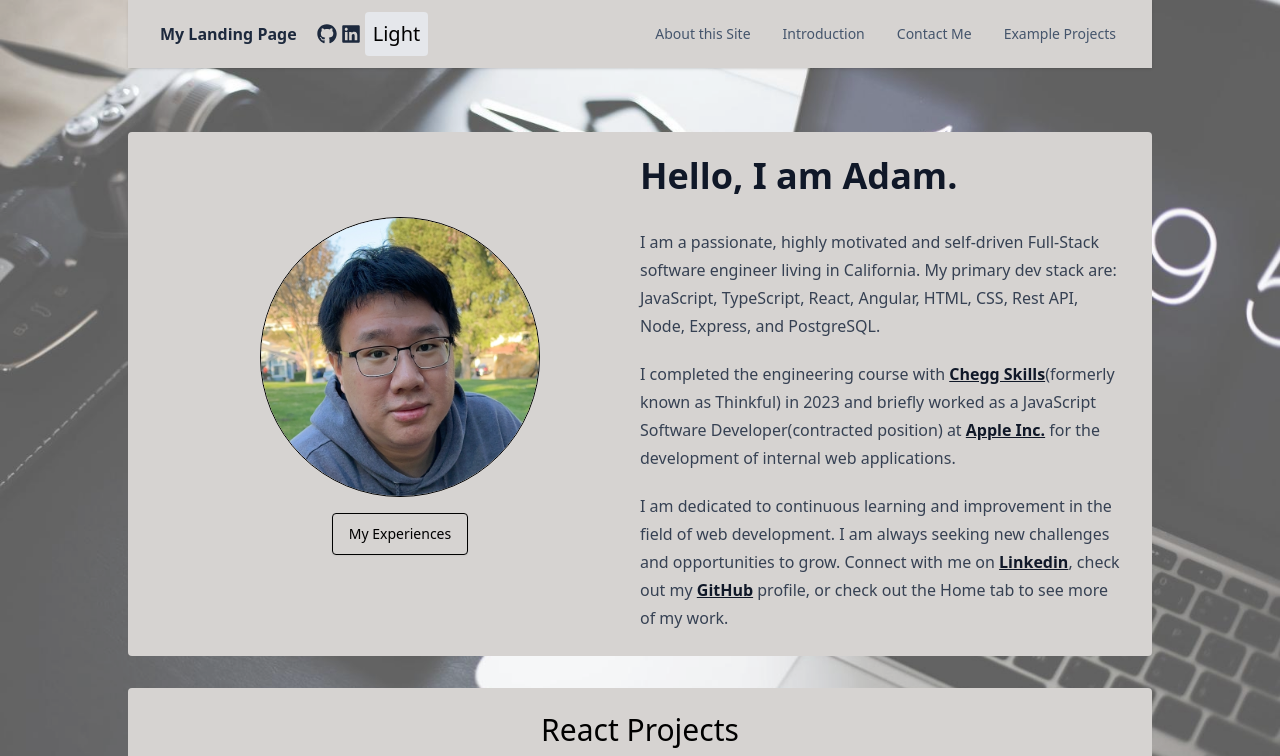
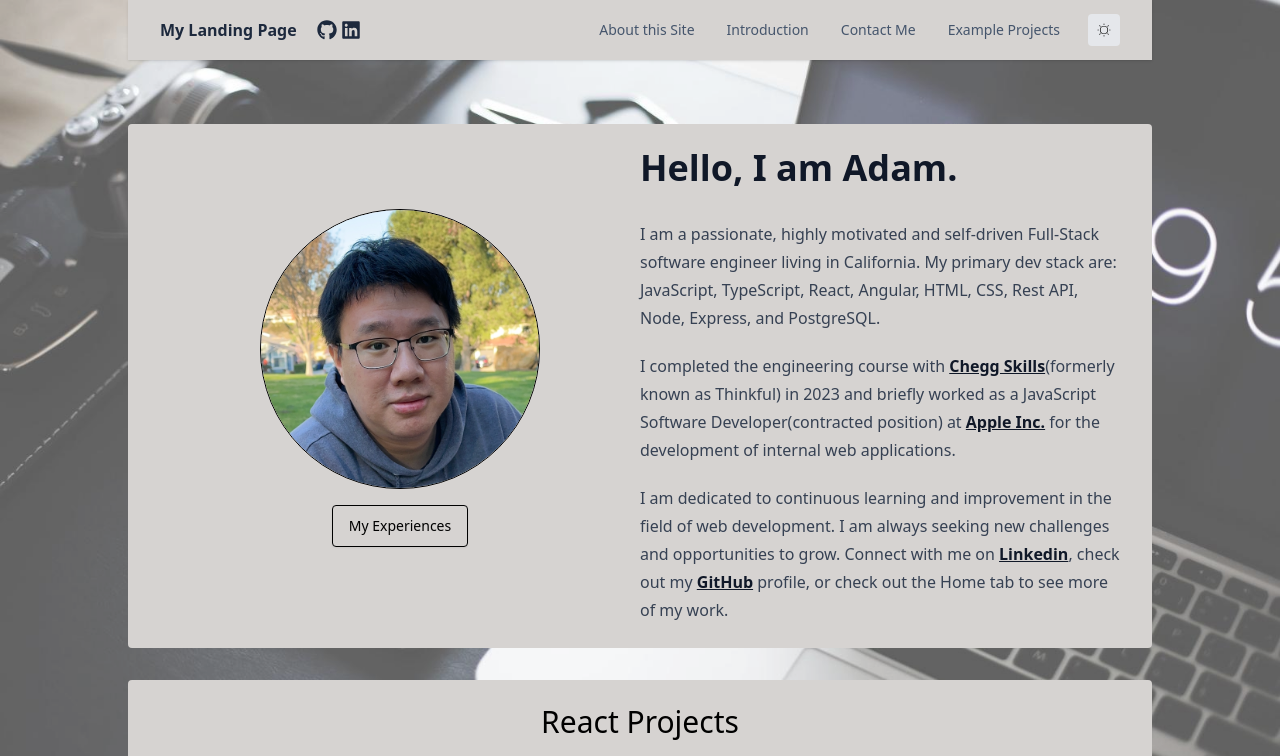
Before and after one commit to adam780930/react-practice, a React (Vite) app: page / in a window 1280 px wide. Shown: the top 756 px of the page. Built offline with nearby package versions, Linux system fonts and the light colour scheme.

Commit message:
updated styling for darkmode

```diff
--- a/src/components/Modal.jsx
+++ b/src/components/Modal.jsx
@@ -2,7 +2,7 @@ const Modal = ({ modalContent, closeButton }) => {
   return (
     <div>
         <div className="fixed inset-0  bg-stone-900/75 flex items-center justify-center z-50">
-          <div className="rounded-lg shadow-xl w-full max-w-3xl mx-4 bg-stone-300">
+          <div className="rounded-lg shadow-xl w-full max-w-3xl mx-4 bg-stone-300 dark:bg-black dark:text-white">
             <div className="p-4 border-b">
               <h1 className="text-3xl font-semibold">Experiences</h1>
             </div>
--- a/src/components/Navigation.jsx
+++ b/src/components/Navigation.jsx
@@ -13,7 +13,7 @@ function Navigation() {
   return (
     <div>
       <header>
-        <nav className="block w-full max-w-5xl px-4 py-2 mx-auto bg-stone-300 bg-opacity-90 sticky top-3 shadow lg:px-8 lg:py-3 backdrop-blur-lg backdrop-saturate-150 z-9999">
+        <nav className="block w-full max-w-5xl px-4 py-2 mx-auto bg-stone-300 bg-opacity-90 sticky top-3 shadow lg:px-8 lg:py-3 backdrop-blur-lg backdrop-saturate-150 z-9999 dark:bg-black dark:text-white">
           <div className="container flex flex-wrap items-center justify-between mx-auto text-slate-800">
             <div className="flex items-center gap-1 text-xl">
               <Link to="/">
@@ -22,7 +22,6 @@ function Navigation() {
                 </div>
               </Link>
               <Reacticons />
-              <ThemeToggle />
             </div>
             <div className="hidden lg:block">
               <ul className="flex flex-col gap-2 mt-2 mb-4 lg:mb-0 lg:mt-0 lg:flex-row lg:items-center lg:gap-6">
@@ -36,6 +35,7 @@ function Navigation() {
                     </Link>
                   </li>
                 ))}
+                <ThemeToggle />
               </ul>
             </div>
           </div>
--- a/src/components/Themetoggle.jsx
+++ b/src/components/Themetoggle.jsx
@@ -1,4 +1,6 @@
 import { useState, useEffect } from "react";
+import { CiLight } from "react-icons/ci";
+import { MdDarkMode } from "react-icons/md";
 
 function ThemeToggle() {
   const [theme, setTheme] = useState(localStorage.getItem("theme") || "light");
@@ -13,7 +15,7 @@ function ThemeToggle() {
       onClick={() => setTheme(theme === "light" ? "dark" : "light")}
       className="p-2 rounded bg-gray-200 dark:bg-gray-800 text-black dark:text-white"
     >
-      {theme === "dark" ? "Dark" : "Light"}
+      {theme === "dark" ? <MdDarkMode /> : <CiLight />}
     </button>
   );
 }
```
